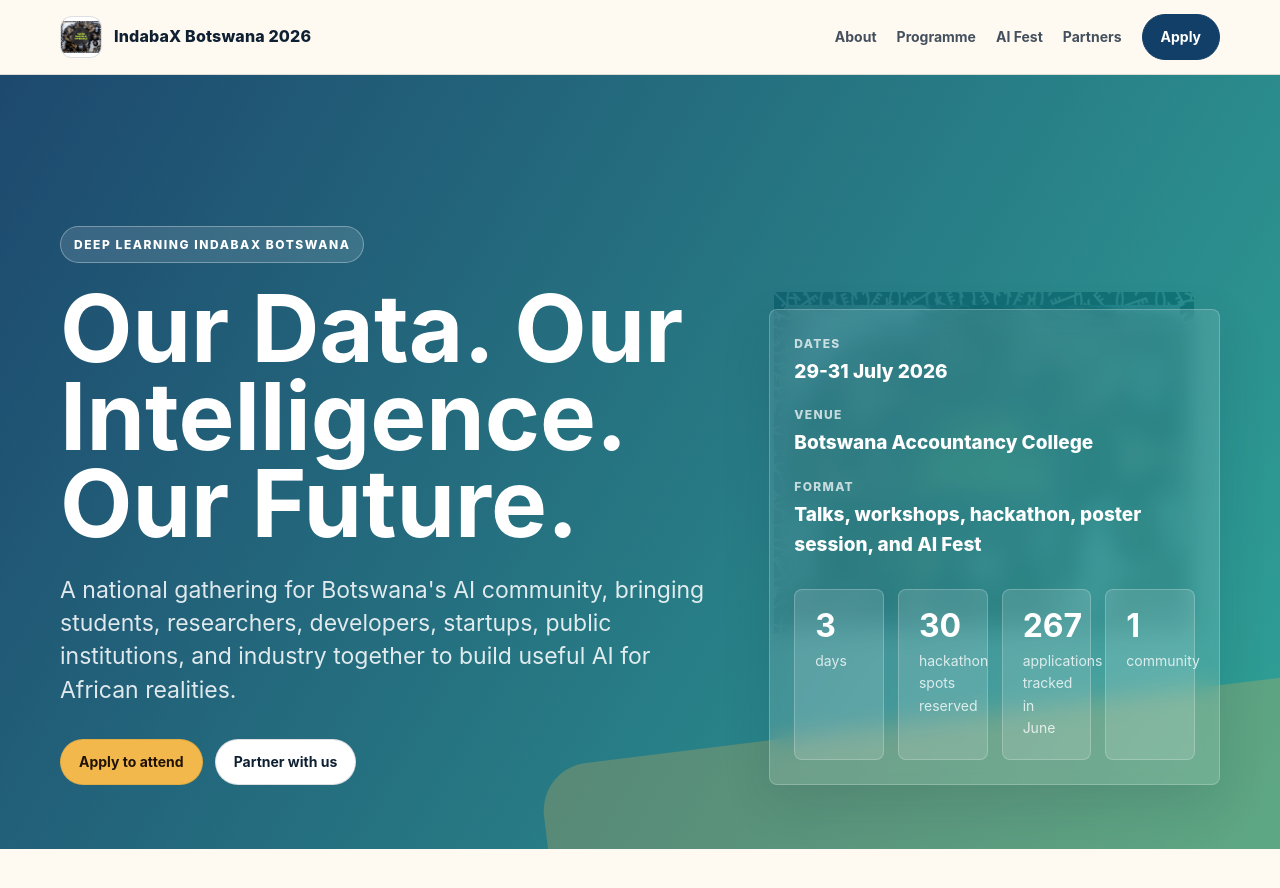
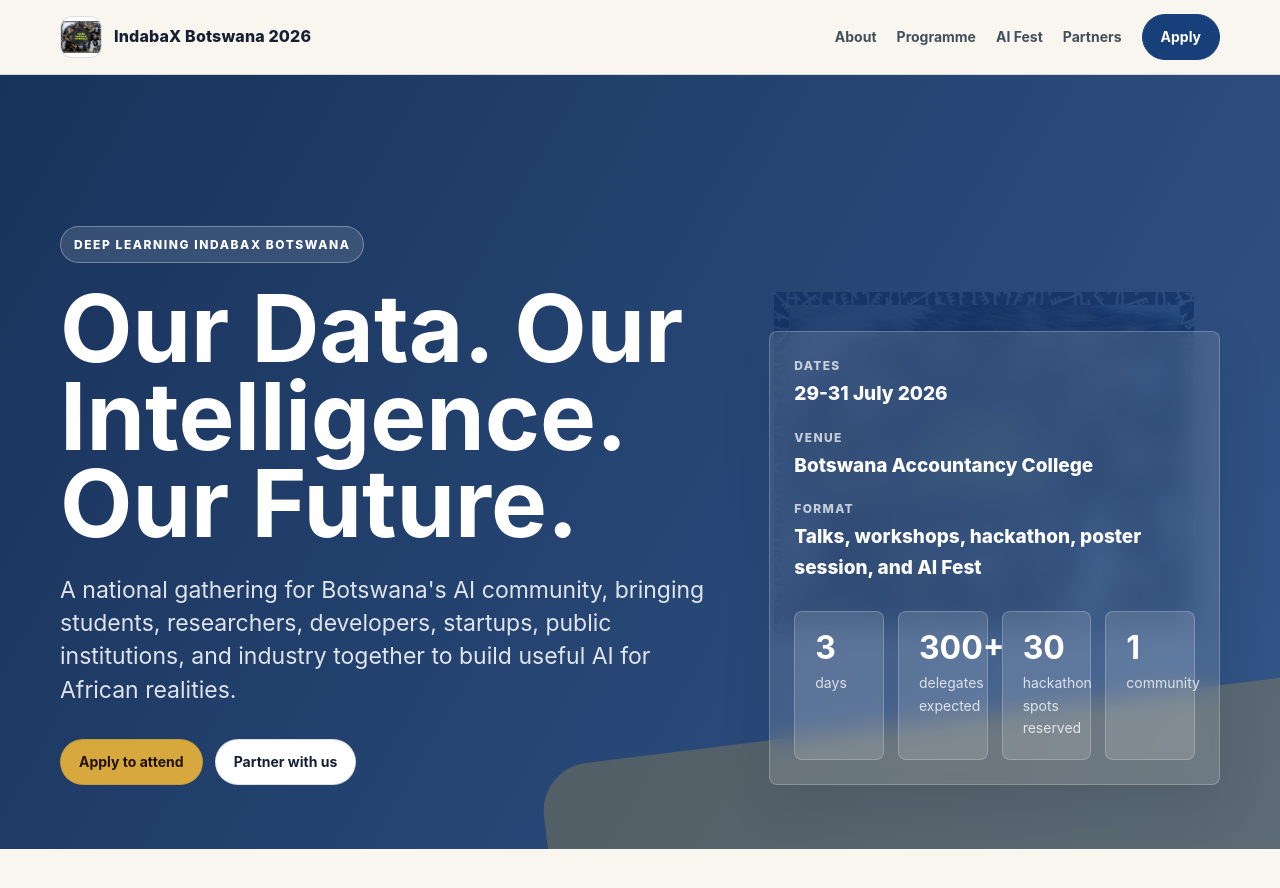
Before and after one commit to ditirodt/ditirodt.github.io, a Jekyll site: the page index.html, which Jekyll copies as it is, in a window 1280 px wide and 900 px high. Shown: the top 888 px of the window. Built offline with Jekyll 4.4.1, drawn with Linux system fonts in a browser that asks for light colours; some of the changed text lies outside the part shown.

Commit message:
Apply IndabaX Botswana theme colours

```diff
--- a/index.html
+++ b/index.html
@@ -9,7 +9,7 @@
     content="Deep Learning IndabaX Botswana 2026 brings Botswana's AI community together from 29-31 July 2026 at Botswana Accountancy College under the theme Our Data. Our Intelligence. Our Future."
   />
   <meta name="keywords" content="IndabaX Botswana, Deep Learning Indaba, AI Botswana, machine learning, hackathon, AI Fest, poster session, Botswana Accountancy College" />
-  <meta name="theme-color" content="#113f67" />
+  <meta name="theme-color" content="#173f7a" />
   <meta property="og:type" content="website" />
   <meta property="og:title" content="Deep Learning IndabaX Botswana 2026" />
   <meta property="og:description" content="Our Data. Our Intelligence. Our Future. 29-31 July 2026 at Botswana Accountancy College." />
@@ -42,14 +42,17 @@
   </script>
   <style>
     :root {
-      --ink: #102033;
-      --muted: #526173;
-      --paper: #fffaf1;
+      --ink: #172033;
+      --muted: #596579;
+      --paper: #f8f6ef;
       --surface: #ffffff;
-      --blue: #113f67;
-      --teal: #0d9488;
-      --gold: #f2b84b;
-      --coral: #e76f51;
+      --blue: #173f7a;
+      --blue-2: #0f2b55;
+      --gold: #d6a83d;
+      --gold-2: #f4d27a;
+      --silver: #c9d1db;
+      --bronze: #b7773c;
+      --bronze-2: #e2aa6b;
       --line: rgba(16, 32, 51, 0.14);
       --shadow: 0 18px 50px rgba(16, 32, 51, 0.12);
       --max: 1160px;
@@ -73,7 +76,7 @@
       top: 0;
       z-index: 20;
       border-bottom: 1px solid var(--line);
-      background: rgba(255, 250, 241, 0.92);
+      background: rgba(248, 246, 239, 0.94);
       backdrop-filter: blur(14px);
     }
     .nav-inner {
@@ -139,7 +142,7 @@
       position: relative;
       overflow: hidden;
       background:
-        linear-gradient(120deg, rgba(17, 63, 103, 0.95), rgba(13, 148, 136, 0.86)),
+        linear-gradient(120deg, rgba(15, 43, 85, 0.96), rgba(23, 63, 122, 0.88)),
         url("logo.png") center right 10% / min(420px, 70vw) no-repeat;
       color: #fff;
     }
@@ -149,7 +152,7 @@
       inset: auto -12% -42% 44%;
       height: 460px;
       transform: rotate(-7deg);
-      background: rgba(242, 184, 75, 0.24);
+      background: rgba(214, 168, 61, 0.25);
       border-radius: 48px;
     }
     .hero-inner {
@@ -225,7 +228,7 @@
     }
     .kicker {
       margin: 0 0 10px;
-      color: var(--teal);
+      color: var(--blue);
       font-size: 13px;
       font-weight: 850;
       letter-spacing: 0.13em;
@@ -288,8 +291,8 @@
       background: #fff;
       padding: 30px;
     }
-    .theme-tile:nth-child(2) { background: #f2fbf9; }
-    .theme-tile:nth-child(3) { background: #fff5df; }
+    .theme-tile:nth-child(2) { background: #eef2f6; }
+    .theme-tile:nth-child(3) { background: #fff4d7; }
     .theme-tile span {
       display: inline-grid;
       place-items: center;
@@ -319,7 +322,7 @@
       padding: 20px;
     }
     .date {
-      color: var(--coral);
+      color: var(--bronze);
       font-weight: 900;
       letter-spacing: 0.08em;
       text-transform: uppercase;
@@ -342,6 +345,34 @@
     }
     .stat b { display: block; font-size: 32px; line-height: 1; }
     .stat span { display: block; margin-top: 8px; color: rgba(255, 255, 255, 0.78); font-size: 14px; }
+
+    .tier-grid {
+      display: grid;
+      grid-template-columns: repeat(4, minmax(0, 1fr));
+      gap: 12px;
+      margin: 26px 0 18px;
+    }
+    .tier {
+      border: 1px solid rgba(255, 255, 255, 0.18);
+      border-radius: 8px;
+      padding: 18px;
+      background: rgba(255, 255, 255, 0.08);
+    }
+    .tier b {
+      display: block;
+      font-size: 24px;
+      line-height: 1;
+    }
+    .tier span {
+      display: block;
+      margin-top: 10px;
+      color: rgba(255, 255, 255, 0.74);
+      font-size: 14px;
+    }
+    .tier.gold { border-color: rgba(214, 168, 61, 0.7); box-shadow: inset 0 3px 0 var(--gold); }
+    .tier.silver { border-color: rgba(201, 209, 219, 0.75); box-shadow: inset 0 3px 0 var(--silver); }
+    .tier.bronze { border-color: rgba(183, 119, 60, 0.78); box-shadow: inset 0 3px 0 var(--bronze); }
+    .tier.blue { border-color: rgba(244, 210, 122, 0.5); box-shadow: inset 0 3px 0 var(--gold-2); }
 
     .sponsor {
       background: var(--ink);
@@ -382,7 +413,8 @@
       .hero-inner { min-height: auto; padding: 64px 0 46px; }
       .grid,
       .theme-strip,
-      .stats { grid-template-columns: repeat(2, minmax(0, 1fr)); }
+      .stats,
+      .tier-grid { grid-template-columns: repeat(2, minmax(0, 1fr)); }
     }
 
     @media (max-width: 620px) {
@@ -393,6 +425,7 @@
       .grid,
       .theme-strip,
       .stats,
+      .tier-grid,
       .schedule-item { grid-template-columns: 1fr; }
       .event-panel,
       .card,
@@ -447,8 +480,8 @@
         </dl>
         <div class="stats">
           <div class="stat"><b>3</b><span>days</span></div>
+          <div class="stat"><b>300+</b><span>delegates expected</span></div>
           <div class="stat"><b>30</b><span>hackathon spots reserved</span></div>
-          <div class="stat"><b>267</b><span>applications tracked in June</span></div>
           <div class="stat"><b>1</b><span>community</span></div>
         </div>
       </aside>
@@ -623,6 +656,24 @@
             Sponsors help cover venue operations, food, participant support, hackathon prizes, branded materials, speaker logistics, and the practical details that make the event accessible.
           </p>
         </div>
+        <div class="tier-grid" aria-label="Sponsorship tiers">
+          <div class="tier gold">
+            <b>Gold</b>
+            <span>P100 000</span>
+          </div>
+          <div class="tier silver">
+            <b>Silver</b>
+            <span>P50 000</span>
+          </div>
+          <div class="tier bronze">
+            <b>Bronze</b>
+            <span>P25 000</span>
+          </div>
+          <div class="tier blue">
+            <b>Blue</b>
+            <span>P15 000</span>
+          </div>
+        </div>
         <div class="grid">
           <article class="card">
             <strong>Talent</strong>
@@ -637,12 +688,12 @@
           <article class="card">
             <strong>Visibility</strong>
             <h3>Show up as a serious ecosystem partner</h3>
-            <p>Participate through AI Fest, challenge support, talks, mentorship, exhibition space, or direct sponsorship.</p>
+            <p>Participate through AI Fest, challenge support, workshops, mentorship, booth exhibition, track sponsorship, or direct sponsorship.</p>
           </article>
         </div>
         <div class="hero-actions">
-          <a class="btn gold" href="mailto:ditirorampate@gmail.com?subject=IndabaX%20Botswana%202026%20partnership">Become a partner</a>
-          <a class="btn light" href="mailto:ditirorampate@gmail.com?subject=IndabaX%20Botswana%202026%20questions">Contact the team</a>
+          <a class="btn gold" href="mailto:fundraising-indabaxbw@googlegroups.com?subject=IndabaX%20Botswana%202026%20partnership">Become a partner</a>
+          <a class="btn light" href="mailto:fundraising-indabaxbw@googlegroups.com?subject=IndabaX%20Botswana%202026%20questions">Contact the team</a>
         </div>
       </div>
     </section>
```
Also changed, not shown: other parts of index.html (+4 -4 lines).
